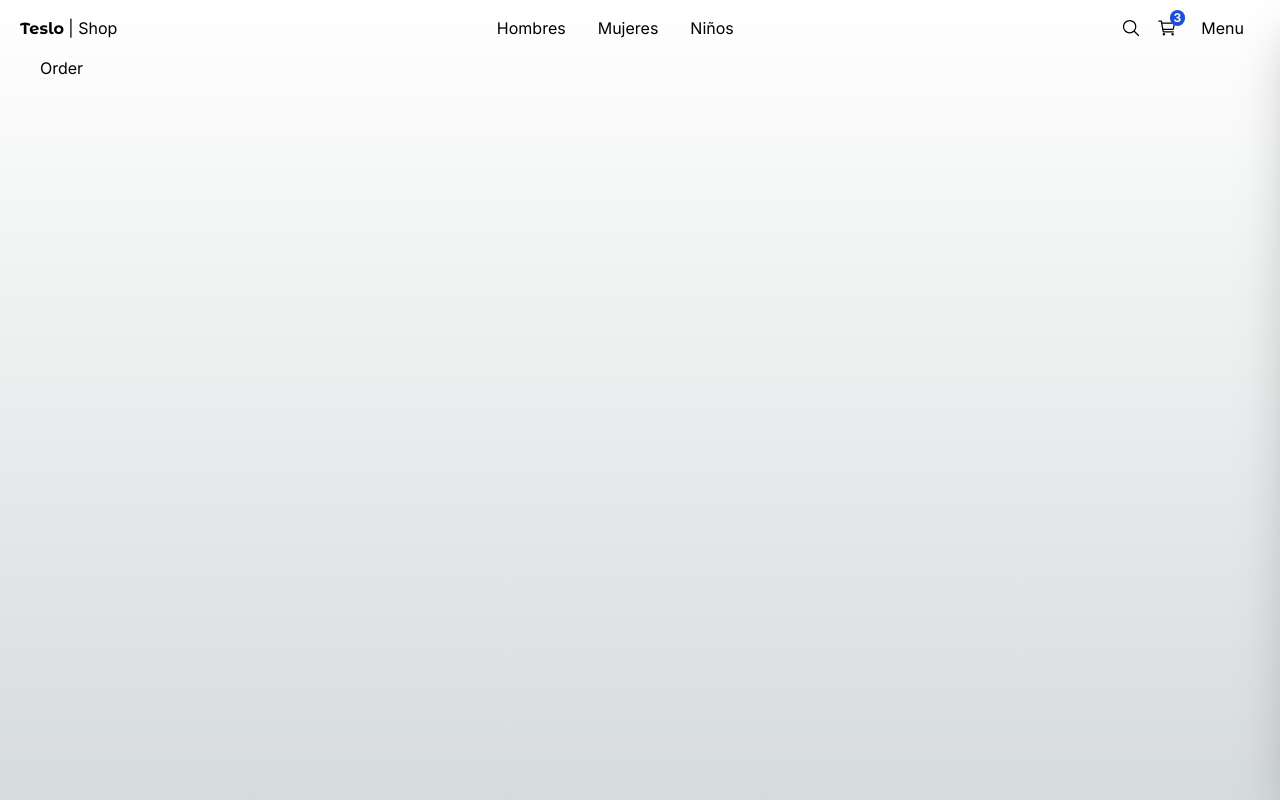
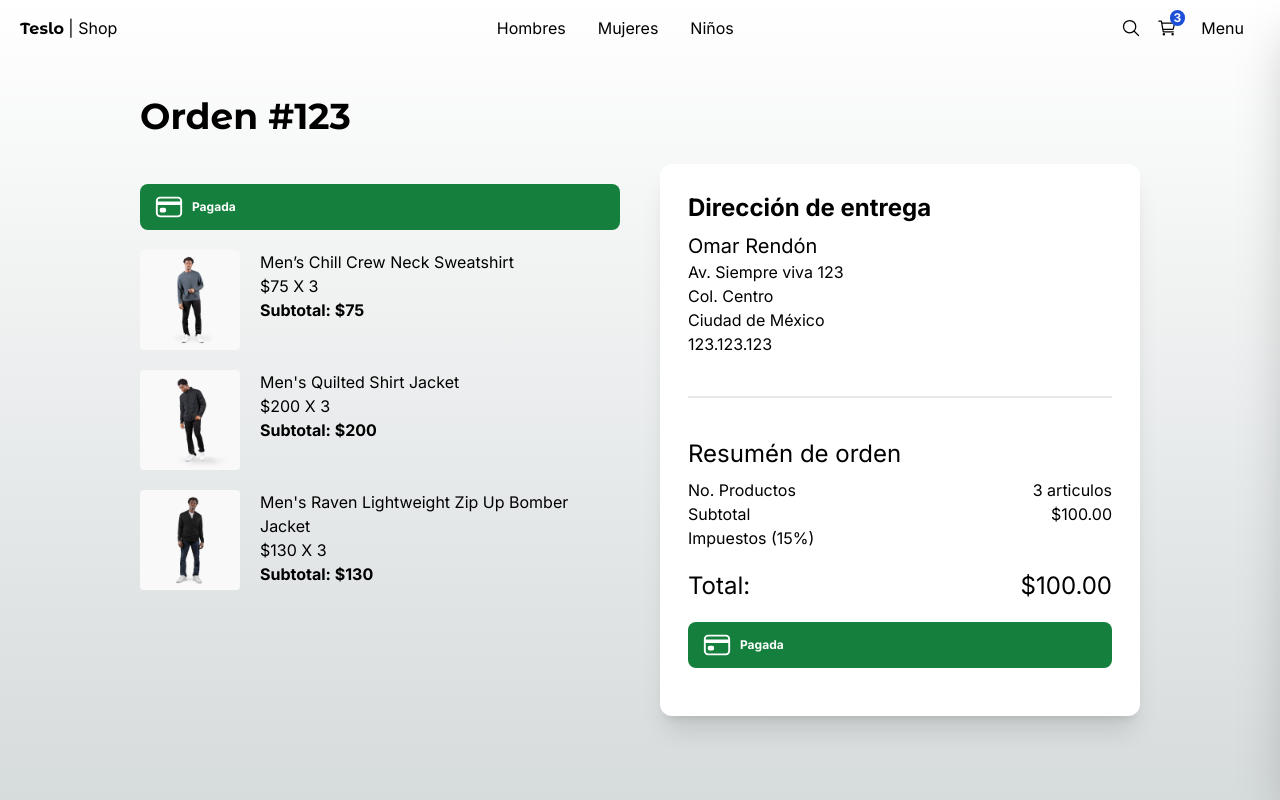
Before and after one commit to omarrendon/next-shop, a Next.js app: page /orders/123 in a window 1280 px wide. Built offline with nearby package versions, Linux system fonts and the light colour scheme.

Commit message:
PAGE: Order/[id] created

```diff
--- a/src/app/(shop)/checkout/page.tsx
+++ b/src/app/(shop)/checkout/page.tsx
@@ -1,4 +1,4 @@
-import { QuantitySelector, Title } from "@/components";
+import { Title } from "@/components";
 import { initialData } from "@/seed/seed";
 import Image from "next/image";
 import Link from "next/link";
@@ -83,6 +83,7 @@
                   <a href="#" className="underline">
                     política de privacidad
                   </a>
+                  hola
                 </span>
               </p>
               <Link
--- a/src/app/(shop)/orders/[id]/page.tsx
+++ b/src/app/(shop)/orders/[id]/page.tsx
@@ -1,5 +1,110 @@
+import { Title } from "@/components";
+import { initialData } from "@/seed/seed";
+import { cn } from "@/utils/mergeStyles";
+import Image from "next/image";
+import Link from "next/link";
 import React from "react";
+import { IoCardOutline } from "react-icons/io5";
 
-export default function OrderPage() {
-  return <div>Order</div>;
+const productsInCart = [
+  initialData.products[0],
+  initialData.products[1],
+  initialData.products[2],
+];
+
+interface Props {
+  params: {
+    id: string;
+  };
 }
+
+export default async function OrdersPage({ params }: Props) {
+  const { id } = await params;
+
+  return (
+    <div className="flex justify-center items-center mb-72 px-10 sm:px-0">
+      <div className="flex flex-col w-[1000px]">
+        <Title title={`Orden #${id}`} />
+
+        <div className="grid grid-cols-1 sm:grid-cols-2 gap-10">
+          <div className="flex flex-col mt-5">
+            <div
+              className={cn(
+                `flex items-center rounded-lg py-2 px-3.5 text-xs font-bold text-white mb-5`,
+                // "bg-red-500",
+                "bg-green-700"
+              )}
+            >
+              <IoCardOutline size={30} />
+              {/* <span className="mx-2">Pendiente de pago</span> */}
+              <span className="mx-2">Pagada</span>
+            </div>
+
+            {productsInCart.map(product => (
+              <div key={product.slug} className="flex mb-5">
+                <Image
+                  src={`/products/${product.images[0]}`}
+                  width={100}
+                  height={100}
+                  alt={product.title}
+                  className="mr-5 rounded"
+                  style={{
+                    width: "100px",
+                    height: "100px",
+                  }}
+                />
+                <div>
+                  <p>{product.title}</p>
+                  <p>${product.price} X 3</p>
+                  <p className="font-bold">Subtotal: ${product.price}</p>
+                </div>
+              </div>
+            ))}
+          </div>
+          {/* cHECKOUT CARD */}
+          <div className="bg-white rounded-xl shadow-xl p-7 ">
+            <h2 className="text-2xl font-bold mb-2">Dirección de entrega</h2>
+            <div className="mb-10">
+              <p className="text-xl">Omar Rendón</p>
+              <p>Av. Siempre viva 123</p>
+              <p>Col. Centro</p>
+              <p>Ciudad de México</p>
+              <p>123.123.123</p>
+            </div>
+
+            <div className="w-full h-0.5 rounded bg-gray-200 mb-10" />
+
+            <h2 className="text-2xl mb-2">Resumén de orden</h2>
+            <div className="grid  grid-cols-2">
+              <span>No. Productos</span>
+              <span className="text-right"> 3 articulos</span>
+
+              <span>Subtotal</span>
+              <span className="text-right">$100.00</span>
+
+              <span>Impuestos (15%)</span>
+              <span className="text-right"></span>
+
+              <span className="mt-5 text-2xl">Total: </span>
+              <span className="mt-5 text-2xl text-right">$100.00</span>
+            </div>
+
+            <div className="mt-5 mb-2 w-full">
+              <div
+                className={cn(
+                  `flex items-center rounded-lg py-2 px-3.5 text-xs font-bold text-white mb-5`,
+                  // "bg-red-500",
+                  "bg-green-700"
+                )}
+              >
+                <IoCardOutline size={30} />
+                {/* <span className="mx-2">Pendiente de pago</span> */}
+                <span className="mx-2">Pagada</span>
+              </div>
+            </div>
+          </div>
+        </div>
+      </div>
+    </div>
+  );
+}
```
